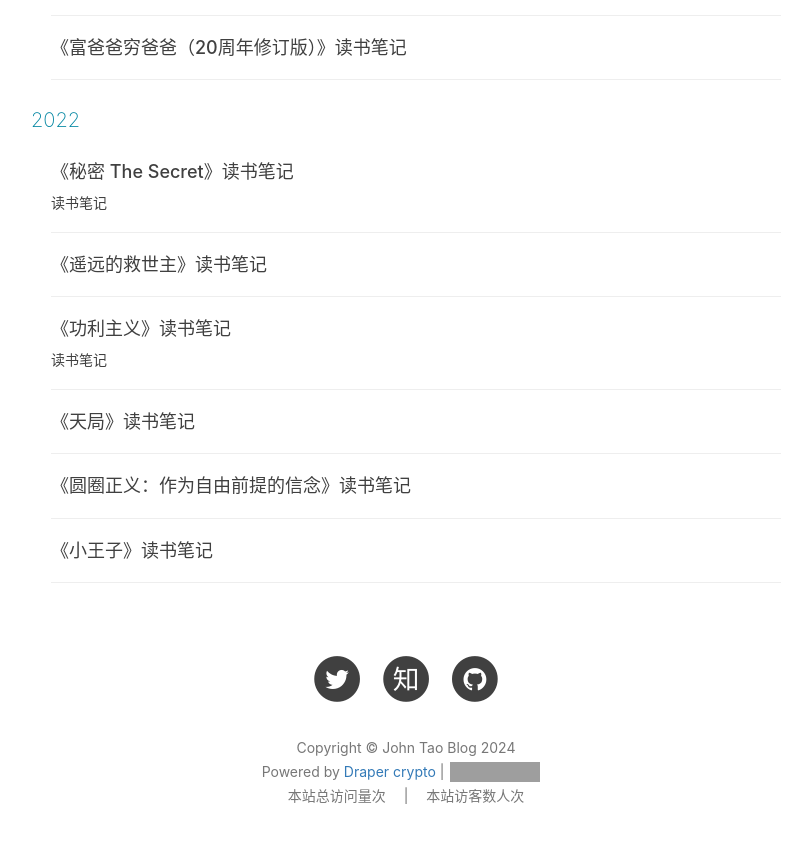
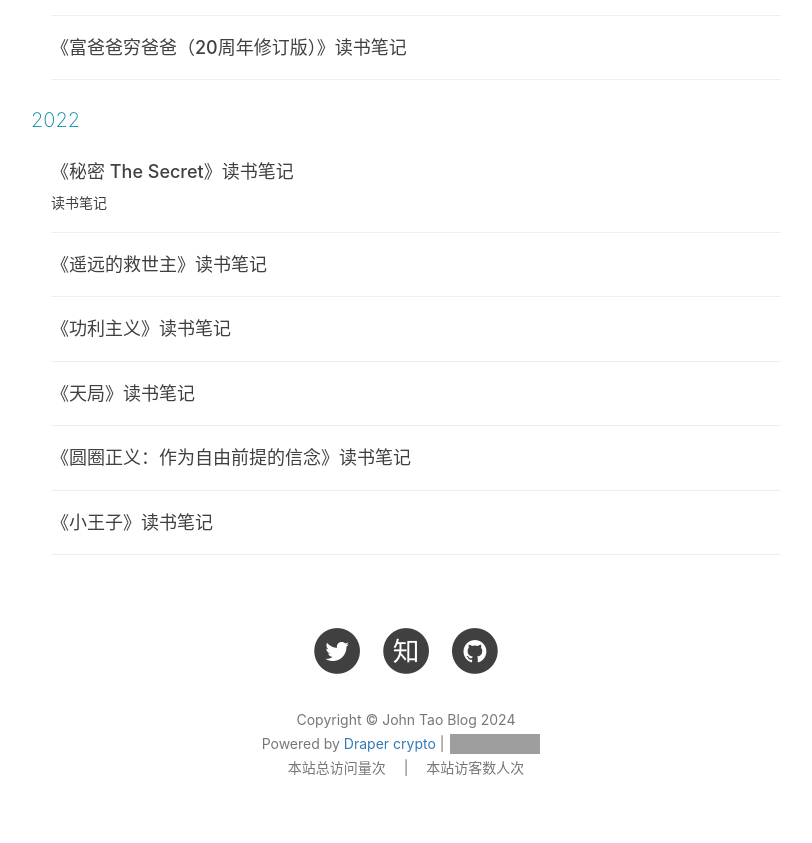
Before and after one commit to Draper-crypto/Draper-crypto.github.io, a Jekyll site: the page built from archive.html, in a window 1280 px wide and 900 px high, scrolled down 1842 px. Shown: the top 843 px of the window, without its empty margins (234-1046 px from the left). Built offline with Jekyll 4.4.1, drawn with Linux system fonts in a browser that asks for light colours; nearby versions of some CDN libraries; comment, search, counter and statistics services are not loaded; grey boxes are pictures that could not be loaded.

Commit message:
Update 2022-09-19-4.md

```diff
--- a/_posts/2022-09-19-4.md
+++ b/_posts/2022-09-19-4.md
@@ -1,7 +1,6 @@
 ---
 layout:     post
 title:      《功利主义》读书笔记
-subtitle:  读书笔记
 date:       2022-9-19
 author:     Draper-crypto
 header-img: img/blogimg/post-richfather.jpg
```
